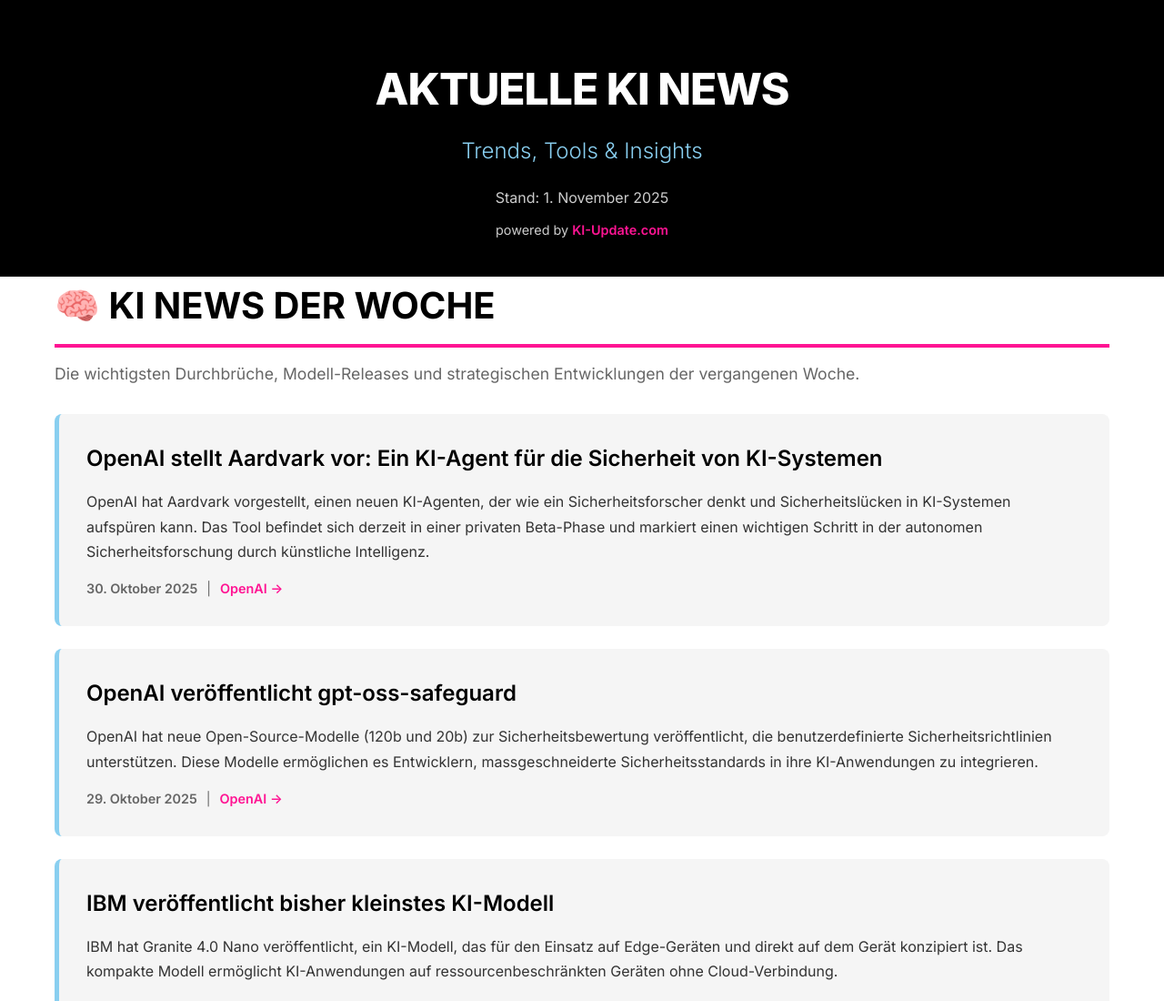
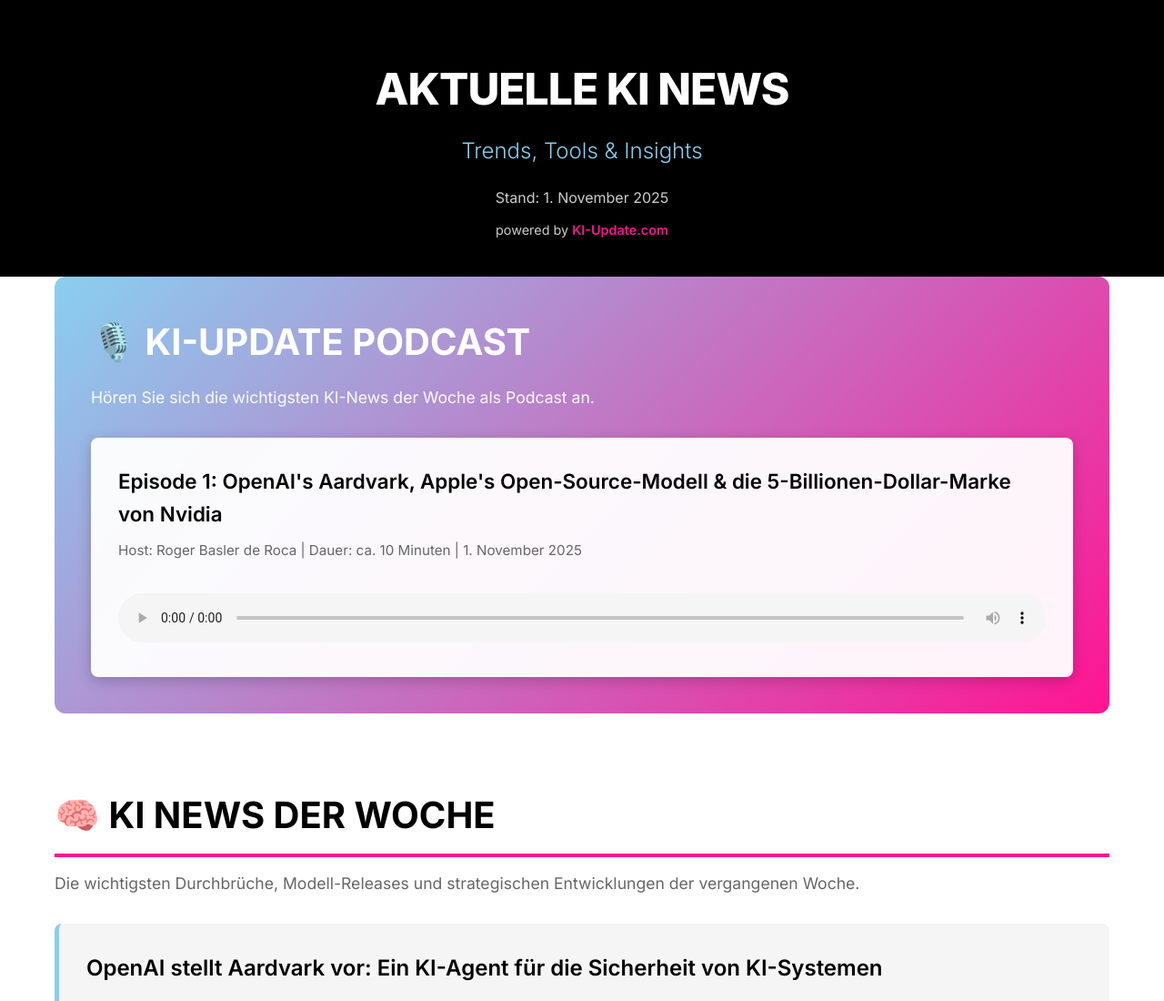
Before and after one commit to rogerbasler/aktuelle-ki-news-website, a plain HTML site: page index.html in a window 1280 px wide. Shown: the top 1100 px of the page at 91% size. Drawn offline with Linux system fonts and the light colour scheme.

Commit message:
Add podcast player with Episode 1 audio

```diff
--- a/index.html
+++ b/index.html
@@ -20,6 +20,21 @@
     </header>
 
     <main class="container">
+        <!-- PODCAST SECTION -->
+        <section class="podcast-section">
+            <h2>🎙️ KI-UPDATE PODCAST</h2>
+            <p class="section-intro">Hören Sie sich die wichtigsten KI-News der Woche als Podcast an.</p>
+            <div class="podcast-player">
+                <div class="podcast-info">
+                    <h3>Episode 1: OpenAI's Aardvark, Apple's Open-Source-Modell & die 5-Billionen-Dollar-Marke von Nvidia</h3>
+                    <p class="podcast-meta">Host: Roger Basler de Roca | Dauer: ca. 10 Minuten | 1. November 2025</p>
+                </div>
+                <audio controls>
+                    <source src="ki-update-podcast-episode-1.wav" type="audio/wav">
+                    Ihr Browser unterstützt das Audio-Element nicht.
+                </audio>
+            </div>
+        </section>
         <!-- KI NEWS DER WOCHE -->
         <section class="news-section">
             <h2>🧠 KI NEWS DER WOCHE</h2>
--- a/style.css
+++ b/style.css
@@ -79,6 +79,61 @@ header .powered-by a:hover {
 /* Main Content */
 main {
     padding: 60px 20px;
+}
+
+/* Podcast Section */
+.podcast-section {
+    margin-bottom: 80px;
+    background: linear-gradient(135deg, var(--color-baby-blue) 0%, var(--color-bright-pink) 100%);
+    padding: 40px;
+    border-radius: 12px;
+    color: var(--color-white);
+}
+
+.podcast-section h2 {
+    font-size: 2.5rem;
+    font-weight: 700;
+    margin-bottom: 15px;
+    color: var(--color-white);
+}
+
+.podcast-section .section-intro {
+    font-size: 1.1rem;
+    color: var(--color-white);
+    margin-bottom: 30px;
+    font-weight: 400;
+    opacity: 0.95;
+}
+
+.podcast-player {
+    background-color: rgba(255, 255, 255, 0.95);
+    padding: 30px;
+    border-radius: 8px;
+    box-shadow: 0 4px 15px rgba(0, 0, 0, 0.2);
+}
+
+.podcast-info h3 {
+    font-size: 1.4rem;
+    font-weight: 600;
+    margin-bottom: 10px;
+    color: var(--color-black);
+}
+
+.podcast-meta {
+    font-size: 0.95rem;
+    color: var(--color-gray-dark);
+    margin-bottom: 20px;
+}
+
+.podcast-player audio {
+    width: 100%;
+    margin-top: 15px;
+    border-radius: 25px;
+    outline: none;
+}
+
+.podcast-player audio::-webkit-media-controls-panel {
+    background-color: var(--color-gray-light);
 }
 
 /* News Section */
```
Also changed, not shown: 1 other file.
